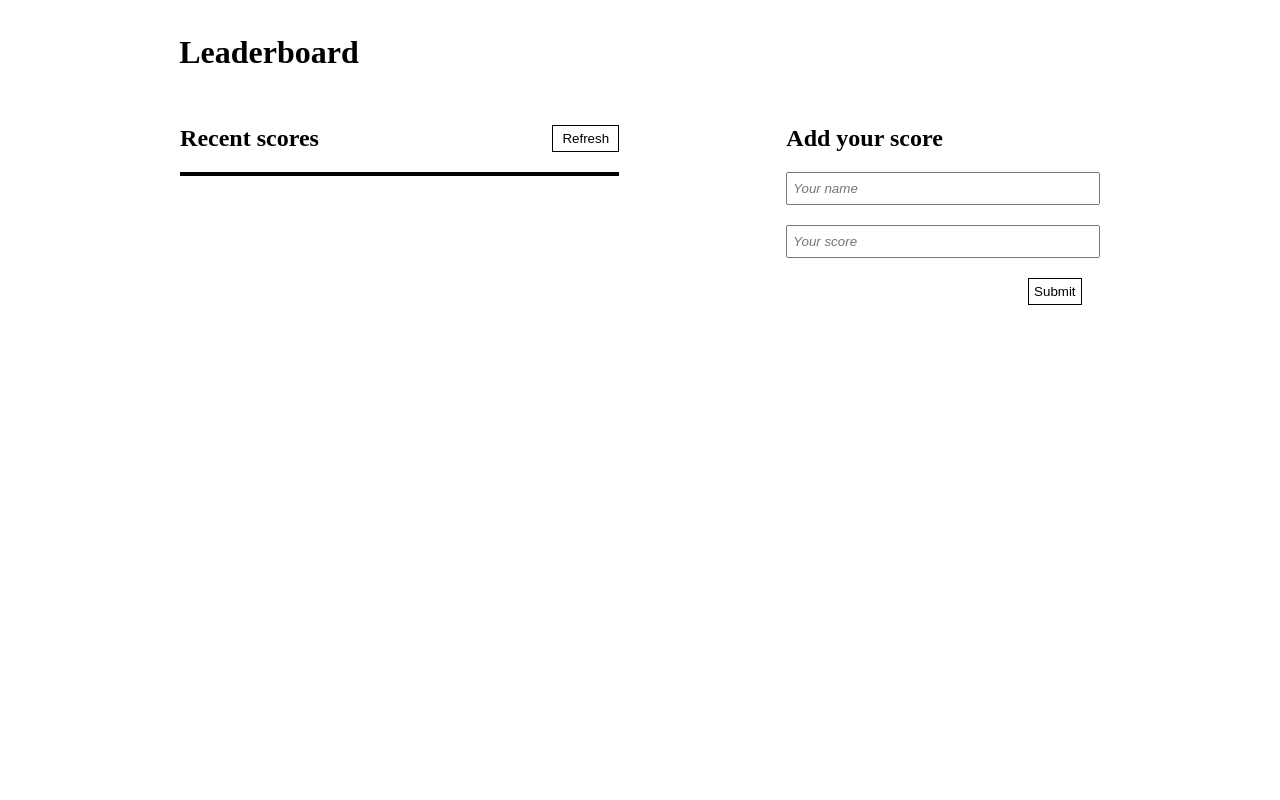
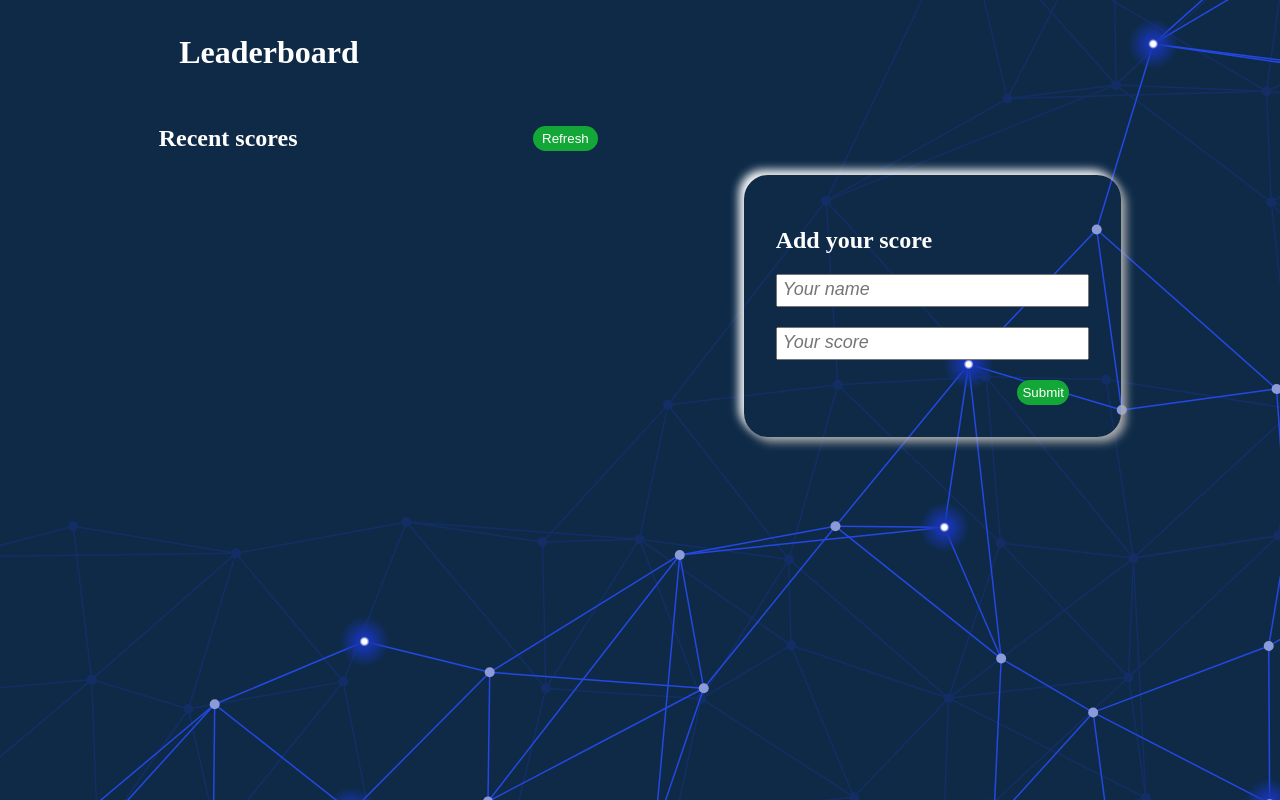
Before and after one commit to mandelatuks/LeaderBoard, a website built with webpack: page src/index.html in a window 1280 px wide. Built offline with nearby package versions, Linux system fonts and the light colour scheme; no server answers.

Commit message:
Add styling to the layout

```diff
--- a/src/leader.js
+++ b/src/leader.js
@@ -19,7 +19,10 @@ const displayScoreList = () => {
       scores.innerHTML = '';
       if (scoreList.length > 0) {
         scoreList.forEach((score) => {
-          const scoresTemp = `<li><p>${score.user}: ${score.score}</p></li>`;
+          const scoresTemp = `<li><p>${score.user} :</p>
+                            <p>${score.score}</p>
+
+          </li>`;
           scores.innerHTML += scoresTemp;
         });
       }
--- a/src/style.css
+++ b/src/style.css
@@ -2,6 +2,7 @@ body {
   margin: 0;
   padding: 0;
   box-sizing: border-box;
+  background: url("./asset/polygon-luminary.svg");
 }
 
 .d-flex {
@@ -10,14 +11,20 @@ body {
 
 button {
   background: transparent;
-  border: none;
   cursor: pointer;
   padding: 0;
   margin: 0;
+  background-color: rgb(18, 167, 55);
+  color: #fff;
 }
 
 .header {
   padding: 1% 14%;
+  color: #fff;
+}
+
+h2 {
+  color: #fff;
 }
 
 .main-container {
@@ -31,11 +38,14 @@ button {
 
 #refresh {
   padding: 5px 9px;
-  border: 1px solid black;
+  border: 1px;
+  border-radius: 50px;
 }
 
 .recent-score-list {
-  border: 2px solid black;
+  transition: all 800ms ease;
+  border-radius: 30px;
+  box-shadow: 5px 5px 10px #acacac, -5px -5px 10px #fff;
 }
 
 .recent-score-list ul {
@@ -46,6 +56,8 @@ button {
 .recent-score-list ul li {
   list-style: none;
   padding: 0.36rem 7px;
+  display: flex;
+  justify-content: space-evenly;
 }
 
 .recent-score-list ul li:nth-child(even) {
@@ -55,6 +67,10 @@ button {
 p {
   padding: 0;
   margin: 0;
+  color: #fff;
+  display: flex;
+  justify-content: space-evenly;
+  flex-direction: row;
 }
 
 .recent-score-header {
@@ -63,7 +79,14 @@ p {
 }
 
 .add-score-section {
+  max-width: 450px;
+  transition: all 800ms ease-in;
   width: 25%;
+  height: 40%;
+  padding: 2rem;
+  border-radius: 24px;
+  box-shadow: 5px 5px 10px #acacac, -5px -5px 10px #fff;
+  margin-top: 70px;
 }
 
 .form {
@@ -77,6 +100,7 @@ input {
 
 ::placeholder {
   font-style: italic;
+  font-size: large;
 }
 
 .form #submit {
@@ -86,5 +110,6 @@ input {
   width: fit-content;
   left: 77.1%;
   padding: 5px;
-  border: 1px solid black;
+  border: none;
+  border-radius: 50px;
 }
```
Also changed, not shown: dist/be1086fc60f3efb5233e.svg (added), dist/main.js, src/asset/polygon-luminary.svg (added).
